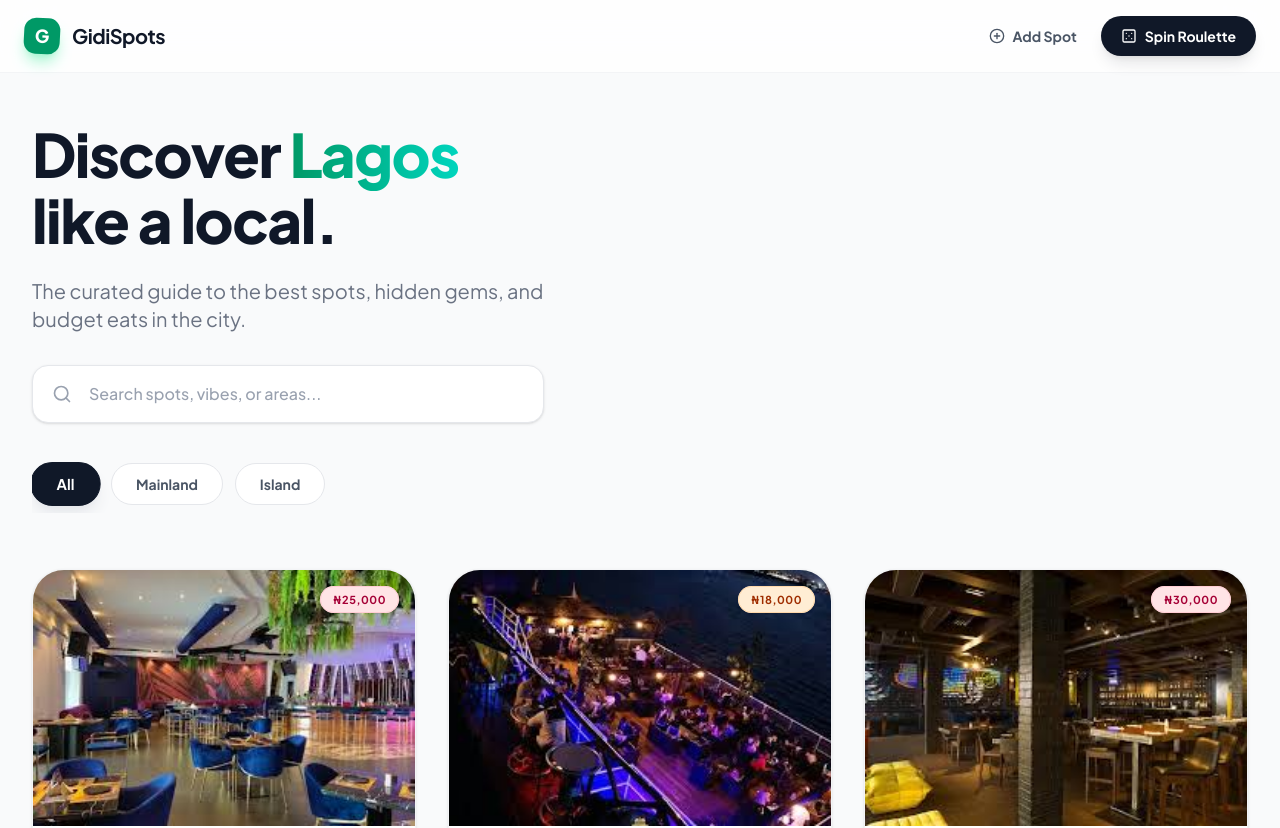
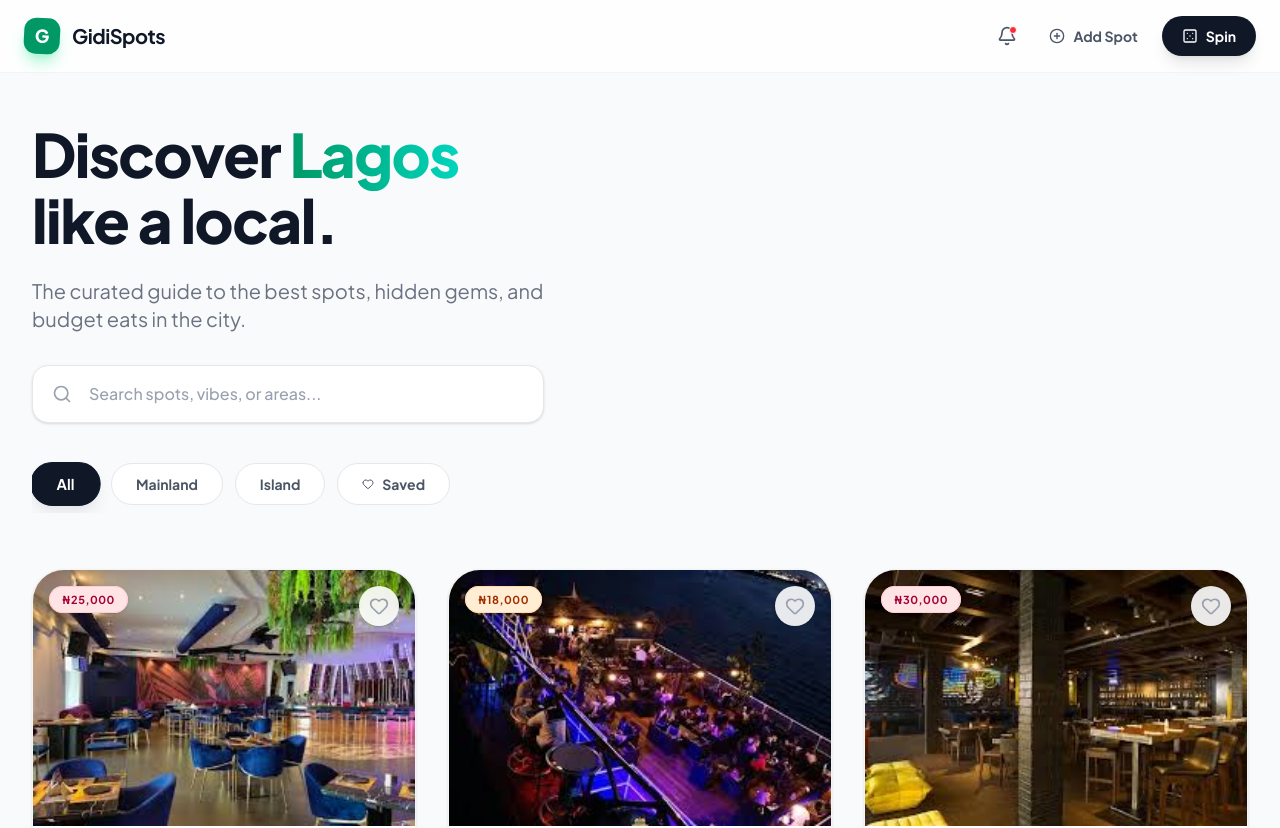
Before and after one commit to Phantom007-bit/lagos-budget, a Next.js app: page / in a window 1280 px wide. Shown: the top 828 px of the page. Built offline with nearby package versions, Linux system fonts and the light colour scheme.

Commit message:
Add saved spots functionality with local storage support, enhanced notification system, and updated filter logic. Improved UI elements for better user experience, including toast notifications and save buttons for locations.

```diff
--- a/app/page.tsx
+++ b/app/page.tsx
@@ -3,17 +3,25 @@
 import { useState, useMemo, useEffect } from "react";
 import Link from "next/link";
 import { locations } from "./data";
-import { Search, MapPin, Dice5, X, ChevronRight, PlusCircle, Filter, DollarSign, PartyPopper, Download } from "lucide-react";
+import { Search, MapPin, Dice5, X, ChevronRight, PlusCircle, Filter, DollarSign, PartyPopper, Download, Heart, Bell, CheckCircle } from "lucide-react";
 
 export default function Home() {
   const [search, setSearch] = useState("");
-  const [mainFilter, setMainFilter] = useState<"All" | "Mainland" | "Island">("All");
+  // Added "Saved" to the filter types
+  const [mainFilter, setMainFilter] = useState<"All" | "Mainland" | "Island" | "Saved">("All");
+
+  // --- SAVED SPOTS STATE (LocalStorage) ---
+  const [savedIds, setSavedIds] = useState<number[]>([]);
+  const [isSavedLoaded, setIsSavedLoaded] = useState(false);
+
+  // --- NOTIFICATION STATE ---
+  const [isNotifOpen, setIsNotifOpen] = useState(false);
+  const [hasUnread, setHasUnread] = useState(true);
+  const [toastMsg, setToastMsg] = useState<string | null>(null);
 
   // --- MODAL STATES ---
   const [isAddSpotOpen, setIsAddSpotOpen] = useState(false);
   const [isRouletteOpen, setIsRouletteOpen] = useState(false);
-
-  // --- INSTALL APP STATE ---
   const [installPrompt, setInstallPrompt] = useState<any>(null);
 
   // --- ROULETTE STATES ---
@@ -25,31 +33,58 @@ export default function Home() {
     vibe: "Any"
   });
 
-  // --- INSTALL PROMPT LISTENER ---
+  // --- DUMMY NOTIFICATIONS DATA ---
+  const notifications = [
+    { id: 1, text: "🎉 Roulette V2 is live! Try the new filters.", time: "2h ago" },
+    { id: 2, text: "🔥 'Danfo Bistro' is trending this week.", time: "5h ago" },
+    { id: 3, text: "👋 Welcome to GidiSpots Premium.", time: "1d ago" }
+  ];
+
+  // --- LOAD SAVED SPOTS ON MOUNT ---
   useEffect(() => {
+    const saved = localStorage.getItem("gidi_saved_spots");
+    if (saved) {
+      setSavedIds(JSON.parse(saved));
+    }
+    setIsSavedLoaded(true);
+
+    // Install Prompt Listener
     const handler = (e: any) => {
-      // Prevent the mini-infobar from appearing on mobile
       e.preventDefault();
-      // Stash the event so it can be triggered later.
       setInstallPrompt(e);
     };
-
     window.addEventListener("beforeinstallprompt", handler);
-
     return () => window.removeEventListener("beforeinstallprompt", handler);
   }, []);
 
+  // --- SAVE TOGGLE LOGIC ---
+  const toggleSave = (e: React.MouseEvent, id: number) => {
+    e.preventDefault(); // Stop link click
+    e.stopPropagation();
+
+    let newSaved;
+    if (savedIds.includes(id)) {
+      newSaved = savedIds.filter(sid => sid !== id);
+      showToast("Removed from favorites 💔");
+    } else {
+      newSaved = [...savedIds, id];
+      showToast("Added to favorites ❤️");
+    }
+    setSavedIds(newSaved);
+    localStorage.setItem("gidi_saved_spots", JSON.stringify(newSaved));
+  };
+
+  // --- TOAST HELPER ---
+  const showToast = (msg: string) => {
+    setToastMsg(msg);
+    setTimeout(() => setToastMsg(null), 3000);
+  };
+
+  // --- INSTALL APP ---
   const handleInstallClick = () => {
     if (!installPrompt) return;
-    // Show the install prompt
     installPrompt.prompt();
-    // Wait for the user to respond to the prompt
     installPrompt.userChoice.then((choiceResult: any) => {
-      if (choiceResult.outcome === "accepted") {
-        console.log("User accepted the install prompt");
-      } else {
-        console.log("User dismissed the install prompt");
-      }
       setInstallPrompt(null);
     });
   };
@@ -61,17 +96,16 @@ export default function Home() {
     return ["Any", ...unique.sort()];
   }, []);
 
-  // --- HELPER: Traffic Light Logic 🚦 ---
+  // --- PRICE HELPERS ---
   const getPriceColor = (priceString: string) => {
     if (!priceString) return "bg-gray-100 text-gray-800 border-gray-200";
     const price = parseInt(priceString.toString().replace(/[^0-9]/g, ""));
     if (isNaN(price)) return "bg-gray-100 text-gray-800 border-gray-200";
-    if (price <= 5000) return "bg-emerald-100 text-emerald-800 border-emerald-200"; // 🟢 Budget
-    if (price <= 20000) return "bg-orange-100 text-orange-800 border-orange-200";   // 🟠 Mid
-    return "bg-rose-100 text-rose-800 border-rose-200";                              // 🔴 Splurge
+    if (price <= 5000) return "bg-emerald-100 text-emerald-800 border-emerald-200";
+    if (price <= 20000) return "bg-orange-100 text-orange-800 border-orange-200";
+    return "bg-rose-100 text-rose-800 border-rose-200";
   };
 
-  // --- HELPER: Get Price Category ---
   const getPriceCategory = (priceString: string) => {
     const price = parseInt(priceString.toString().replace(/[^0-9]/g, ""));
     if (price <= 5000) return "Budget";
@@ -79,7 +113,7 @@ export default function Home() {
     return "Splurge";
   };
 
-  // --- MAIN PAGE FILTER LOGIC ---
+  // --- FILTER LOGIC (Updated for Saved) ---
   const filteredLocations = locations.filter((loc: any) => {
     const name = loc?.name || "";
     const category = loc?.category || "";
@@ -90,31 +124,34 @@ export default function Home() {
       name.toLowerCase().includes(searchTerm) ||
       category.toLowerCase().includes(searchTerm);
 
-    const matchesFilter = mainFilter === "All" || type === mainFilter;
+    let matchesFilter = true;
+    if (mainFilter === "Saved") {
+        matchesFilter = savedIds.includes(loc.id);
+    } else if (mainFilter !== "All") {
+        matchesFilter = type === mainFilter;
+    }
 
     return matchesSearch && matchesFilter;
   });
 
-  // --- ROULETTE SPIN LOGIC 🎰 ---
+  // --- ROULETTE SPIN ---
   const handleSpin = () => {
     const candidates = locations.filter((loc: any) => {
         const matchesType = rouletteFilters.type === "All" || loc.type === rouletteFilters.type;
-
         const priceCat = getPriceCategory(loc.price || "0");
         const matchesPrice = rouletteFilters.price === "Any" || priceCat === rouletteFilters.price;
-
         const matchesVibe = rouletteFilters.vibe === "Any" || loc.category === rouletteFilters.vibe;
-
         return matchesType && matchesPrice && matchesVibe;
     });
 
     if (candidates.length === 0) {
-        alert("No spots found with those exact filters! Try selecting 'Any' for one of the options.");
+        showToast("No spots found with those filters!");
         return;
     }
 
     setIsSpinning(true);
     setRouletteResult(null);
+    setIsRouletteOpen(true); // Ensure modal is open
 
     setTimeout(() => {
       const random = candidates[Math.floor(Math.random() * candidates.length)];
@@ -123,7 +160,6 @@ export default function Home() {
     }, 1500);
   };
 
-  // --- ROULETTE OPTIONS ---
   const priceOptions = [
     { label: "Any Price", value: "Any" },
     { label: "Budget (₦0 - 5k)", value: "Budget" },
@@ -132,7 +168,7 @@ export default function Home() {
   ];
 
   return (
-    <main className="min-h-screen bg-gray-50 pb-20 selection:bg-emerald-100 selection:text-emerald-900">
+    <main className="min-h-screen bg-gray-50 pb-20 selection:bg-emerald-100 selection:text-emerald-900 font-sans">
 
       {/* --- 1. PREMIUM GLASS NAVBAR --- */}
       <nav className="sticky top-0 z-40 w-full bg-white/80 backdrop-blur-xl border-b border-gray-100 px-6 py-4 flex justify-between items-center transition-all">
@@ -143,17 +179,41 @@ export default function Home() {
            <span className="font-bold text-xl tracking-tight text-gray-900">GidiSpots</span>
         </div>
 
-        <div className="flex items-center gap-3">
-            {/* Install App Button (Only shows if browser allows it) */}
+        <div className="flex items-center gap-2 md:gap-3">
+            {/* Install Button (Hidden unless prompt available) */}
             {installPrompt && (
-                <button
-                    onClick={handleInstallClick}
-                    className="flex items-center gap-2 bg-emerald-100 text-emerald-700 font-bold text-xs md:text-sm hover:bg-emerald-200 transition-colors px-3 py-2 rounded-lg"
-                >
-                    <Download className="h-4 w-4" />
-                    <span className="hidden md:inline">Install App</span>
+                <button onClick={handleInstallClick} className="hidden md:flex items-center gap-2 bg-emerald-100 text-emerald-700 font-bold text-xs hover:bg-emerald-200 transition-colors px-3 py-2 rounded-lg">
+                    <Download className="h-4 w-4" /> Install
                 </button>
             )}
+
+            {/* Notification Bell */}
+            <div className="relative">
+                <button
+                    onClick={() => {setIsNotifOpen(!isNotifOpen); setHasUnread(false);}}
+                    className="p-2 text-gray-600 hover:bg-gray-100 rounded-full transition-colors relative"
+                >
+                    <Bell className="h-5 w-5" />
+                    {hasUnread && <span className="absolute top-2 right-2 h-2 w-2 bg-red-500 rounded-full border border-white"></span>}
+                </button>
+
+                {/* Notification Dropdown */}
+                {isNotifOpen && (
+                    <div className="absolute top-12 right-0 w-72 bg-white rounded-2xl shadow-2xl border border-gray-100 p-2 z-50 animate-in slide-in-from-top-2 duration-200">
+                        <div className="px-3 py-2 border-b border-gray-50">
+                            <h3 className="font-bold text-gray-900 text-sm">Notifications</h3>
+                        </div>
+                        <div className="max-h-60 overflow-y-auto">
+                            {notifications.map(n => (
+                                <div key={n.id} className="p-3 hover:bg-gray-50 rounded-xl transition-colors cursor-default">
+                                    <p className="text-sm text-gray-800 font-medium leading-tight">{n.text}</p>
+                                    <span className="text-[10px] text-gray-400 mt-1 block uppercase font-bold">{n.time}</span>
+                                </div>
+                            ))}
+                        </div>
+                    </div>
+                )}
+            </div>
 
             {/* Add Spot Button */}
             <button
@@ -170,10 +230,18 @@ export default function Home() {
                 className="hidden md:flex items-center gap-2 bg-gray-900 text-white px-5 py-2.5 rounded-full text-sm font-bold hover:bg-gray-800 transition-all active:scale-95 shadow-lg hover:shadow-xl"
             >
                 <Dice5 className="h-4 w-4" />
-                Spin Roulette
+                Spin
             </button>
         </div>
       </nav>
+
+      {/* --- TOAST NOTIFICATION (Fixed Bottom) --- */}
+      {toastMsg && (
+        <div className="fixed bottom-6 left-1/2 -translate-x-1/2 z-[150] bg-gray-900 text-white px-6 py-3 rounded-full shadow-2xl flex items-center gap-3 animate-in fade-in slide-in-from-bottom-4">
+            <CheckCircle className="h-5 w-5 text-emerald-400" />
+            <span className="font-bold text-sm">{toastMsg}</span>
+        </div>
+      )}
 
       <div className="max-w-7xl mx-auto px-4 md:px-8 pt-12">
 
@@ -185,25 +253,14 @@ export default function Home() {
                 <br /> like a local.
             </h1>
 
-            {/* Mobile Actions Row */}
+            {/* Mobile Actions */}
             <div className="flex gap-3 justify-center md:hidden mt-4">
-                {/* Mobile Add Spot */}
-                <button
-                    onClick={() => setIsAddSpotOpen(true)}
-                    className="flex items-center gap-2 bg-white border border-gray-200 px-4 py-2 rounded-full text-sm font-bold shadow-sm"
-                >
-                    <PlusCircle className="h-4 w-4 text-emerald-600" />
-                    Suggest
+                <button onClick={() => setIsAddSpotOpen(true)} className="flex items-center gap-2 bg-white border border-gray-200 px-4 py-2 rounded-full text-sm font-bold shadow-sm">
+                    <PlusCircle className="h-4 w-4 text-emerald-600" /> Suggest
                 </button>
-
-                {/* Mobile Install Button */}
                 {installPrompt && (
-                    <button
-                        onClick={handleInstallClick}
-                        className="flex items-center gap-2 bg-emerald-100 px-4 py-2 rounded-full text-sm font-bold text-emerald-800 shadow-sm"
-                    >
-                        <Download className="h-4 w-4" />
-                        Install
+                    <button onClick={handleInstallClick} className="flex items-center gap-2 bg-emerald-100 px-4 py-2 rounded-full text-sm font-bold text-emerald-800 shadow-sm">
+                        <Download className="h-4 w-4" /> Install
                     </button>
                 )}
             </div>
@@ -227,16 +284,17 @@ export default function Home() {
 
           {/* Filter Pills */}
           <div className="flex justify-center md:justify-start gap-3 overflow-x-auto pb-2 scrollbar-hide pt-4">
-            {["All", "Mainland", "Island"].map((type) => (
+            {["All", "Mainland", "Island", "Saved"].map((type) => (
               <button
                 key={type}
                 onClick={() => setMainFilter(type as any)}
-                className={`px-6 py-2.5 rounded-full text-sm font-bold transition-all border whitespace-nowrap ${
+                className={`px-6 py-2.5 rounded-full text-sm font-bold transition-all border whitespace-nowrap flex items-center gap-2 ${
                   mainFilter === type
                     ? "bg-gray-900 text-white border-gray-900 shadow-lg shadow-gray-200 scale-105"
                     : "bg-white text-gray-600 border-gray-200 hover:border-gray-300 hover:bg-gray-50 hover:shadow-sm"
                 }`}
               >
+                {type === "Saved" && <Heart className={`h-3 w-3 ${mainFilter === "Saved" ? "fill-white" : ""}`} />}
                 {type}
               </button>
             ))}
@@ -260,12 +318,22 @@ export default function Home() {
                 />
                 <div className="absolute inset-0 bg-gradient-to-t from-black/60 via-transparent to-transparent opacity-0 group-hover:opacity-100 transition-opacity duration-500"></div>
 
-                {/* 🚦 TRAFFIC LIGHT PRICE BADGE */}
-                <div className="absolute top-4 right-4 z-10">
+                {/* 🚦 Price Badge */}
+                <div className="absolute top-4 left-4 z-10">
                   <span className={`backdrop-blur-md px-3 py-1.5 rounded-full text-[11px] font-bold uppercase tracking-wider shadow-sm border ${getPriceColor(loc.price)}`}>
                     {loc.price || "N/A"}
                   </span>
                 </div>
+
+                {/* ❤️ SAVE BUTTON */}
+                <button
+                    onClick={(e) => toggleSave(e, loc.id)}
+                    className="absolute top-4 right-4 z-20 p-2.5 bg-white/90 backdrop-blur-sm rounded-full shadow-sm hover:scale-110 active:scale-90 transition-all group/heart"
+                >
+                    <Heart
+                        className={`h-5 w-5 transition-colors ${savedIds.includes(loc.id) ? "fill-red-500 text-red-500" : "text-gray-400 group-hover/heart:text-red-500"}`}
+                    />
+                </button>
               </div>
 
               {/* Content Container */}
@@ -285,12 +353,10 @@ export default function Home() {
                   </span>
                 </div>
 
-                {/* Description Snippet */}
                 <p className="text-sm text-gray-400 line-clamp-2 leading-relaxed">
                   {loc.description || "Tap to explore the menu highlights and vibe check for this spot."}
                 </p>
 
-                {/* Hover CTA */}
                 <div className="mt-2 flex items-center text-emerald-600 text-sm font-bold opacity-0 -translate-x-2 group-hover:opacity-100 group-hover:translate-x-0 transition-all duration-300">
                     View Details <ChevronRight className="h-4 w-4 ml-1" />
                 </div>
@@ -304,7 +370,9 @@ export default function Home() {
           <div className="text-center py-20">
             <div className="bg-white p-8 rounded-3xl inline-block shadow-sm border border-gray-100">
                 <p className="text-lg text-gray-900 font-bold mb-2">No spots found 😕</p>
-                <p className="text-gray-500">Try changing your search or filters.</p>
+                <p className="text-gray-500">
+                    {mainFilter === "Saved" ? "You haven't saved any spots yet." : "Try changing your search or filters."}
+                </p>
                 <button
                     onClick={() => {setSearch(""); setMainFilter("All");}}
                     className="mt-4 text-emerald-600 font-bold text-sm hover:underline"
@@ -330,8 +398,13 @@ export default function Home() {
                 <h2 className="text-2xl font-black text-gray-900 mb-2">Suggest a Spot</h2>
                 <p className="text-gray-500 mb-6 text-sm">Know a hidden gem? Tell us about it.</p>
 
-                {/* 👇 REPLACE 'YOUR_FORM_ID' WITH YOUR REAL FORMSPREE ID 👇 */}
-                <form action="https://formspree.io/f/mvzgekor" method="POST" className="space-y-4">
+                {/*  FORMSPREE ID  */}
+                <form
+                    action="https://formspree.io/f/mvzgekor"
+                    method="POST"
+                    className="space-y-4"
+                    onSubmit={() => { setIsAddSpotOpen(false); showToast("Suggestion sent! 🚀"); }}
+                >
                     <div>
                         <label className="block text-xs font-bold uppercase text-gray-500 mb-1">Spot Name</label>
                         <input name="name" type="text" required className="w-full p-3 bg-gray-50 text-gray-900 rounded-xl border border-gray-200 focus:outline-none focus:border-emerald-500 font-medium placeholder:text-gray-400" placeholder="e.g. Danfo Bistro" />
@@ -412,7 +485,7 @@ export default function Home() {
                             </div>
                         </div>
 
-                        {/* Vibe Filter (Dynamic from Data) */}
+                        {/* Vibe Filter */}
                         <div>
                             <label className="text-xs font-bold text-gray-400 uppercase tracking-wider mb-2 block">Vibe</label>
                             <select
```
